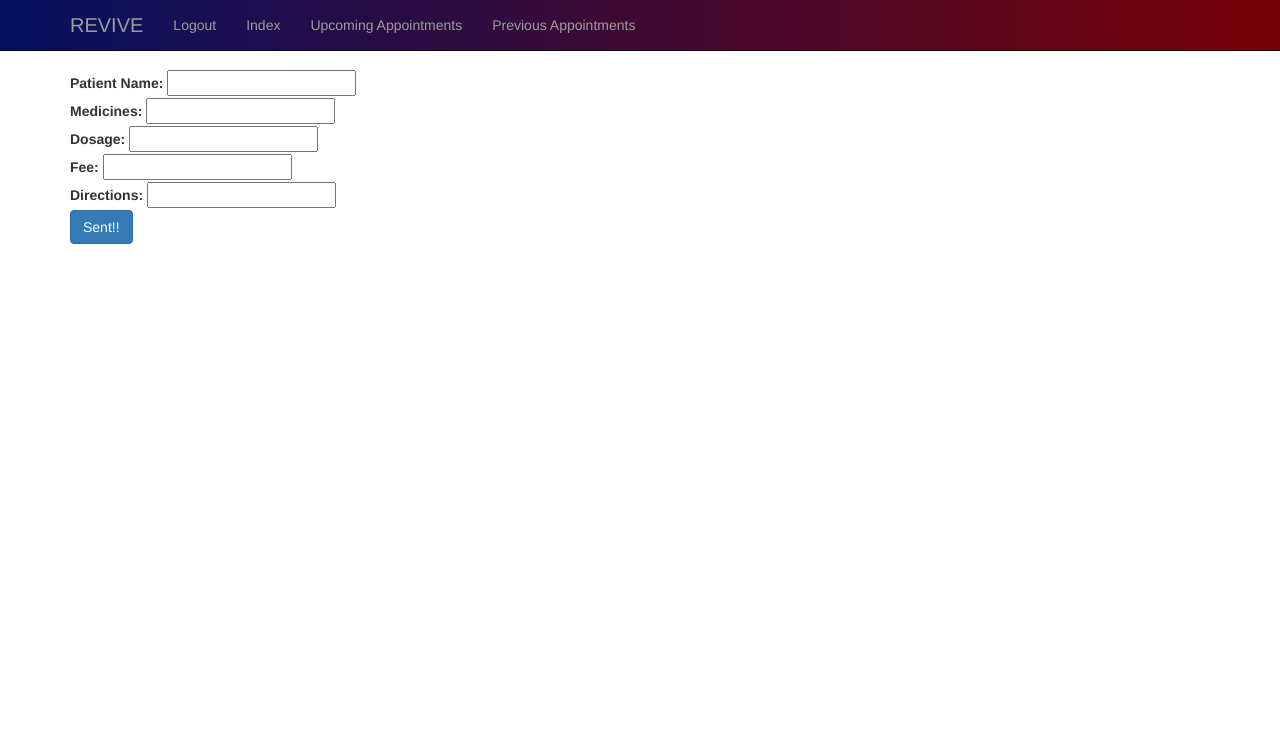
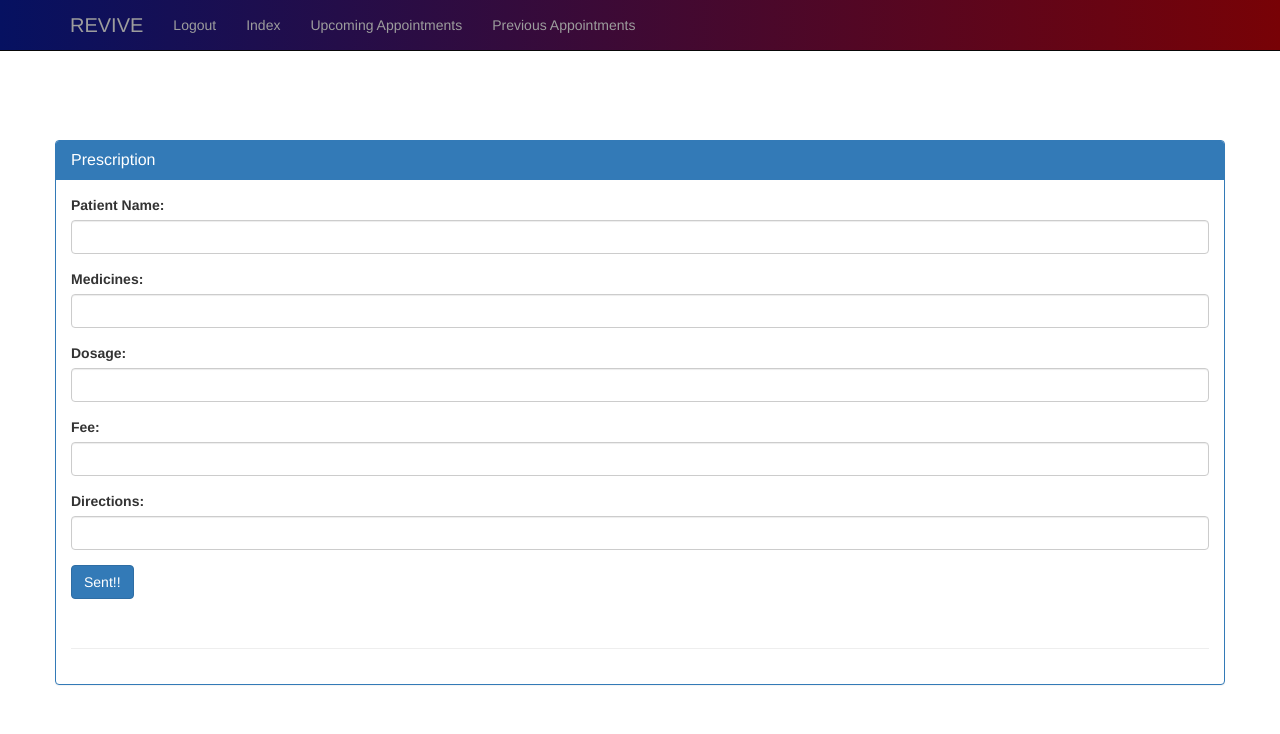
Before and after one commit to Annamaliakal/HackAgainstCovid, a Flask app: page /prescription in a window 1280 px wide. Shown: the top 734 px of the page. Run offline with Flask 2, Linux system fonts and the light colour scheme; some libraries are stand-ins or nearby versions.

Commit message:
added panel

```diff
--- a/templates/prescription.html
+++ b/templates/prescription.html
@@ -1,41 +1,65 @@
 
 {% extends 'dbase.html' %}
+{% block head %}
+    <style>
+        .panel{
+            margin-left: 20px;
+            margin-right: 20px;
+        }
+    </style>
+{% endblock %}
 {% block body %}
 
     <div class="container">
-        <form action="" method="post">
-            <div>
-                <label for="pname">Patient Name: </label>
-            <input type="text" id="pname" name="pname">
+        <div class="row" id='info'>
+
+
+            <div class="panel panel-primary">
+
+                <div class="panel-heading">
+                  <h3 class="panel-title">Prescription</h3>
                 </div>
 
+                <div class="panel-body">
 
-            <div>
+                  <form method="POST" action="">
+                        <div class="form-group">
+                            <label for="pname">Patient Name: </label>
+                            <input type="text" class="form-control" id="pname" name="pname"placeholder="" required>
+                        </div>
+                        <div class="form-group">
                             <label for="med">Medicines: </label>
-                <input type="text" id="med" name="med">
+                            <input type="text" class="form-control" id="med" name="med"placeholder="" required>
                         </div>
 
-            <div>
+                        <div class="form-group">
                             <label for="dos">Dosage: </label>
-                <input type="text" id="dos" name="dos">
+                            <input type="text" class="form-control" id="dos" name="dos" placeholder="" required>
+                        </div>
+                        <div class="form-group">
+                            <label for="fee">Fee: </label>
+                            <input type="text" class="form-control" id="fee" name="fee"placeholder required>
+                        </div>
+                        <div class="form-group">
+                            <label for="dir">Directions: </label>
+                            <input type="text" class="form-control" id="dir" name="dir"placeholder required>
                         </div>
 
+                        <button type="submit" class="btn btn-primary">Sent!!</button>
+                    </form>
 
-            <div>
-                <label for="fee">Fee: </label>
-                <input type="text" id="fee" name="fee">
+
+                  <div class="page-header"></div>
+
+
                 </div>
 
-            <div>
-                <label for="dir">Directions: </label>
-                <input type="text" id="dir" name="dir">
             </div>
 
 
 
-            <button type="submit" class="btn btn-primary">Sent!!</button>
-
-        </form>
+        </div>
     </div>
 
+
 {% endblock %}
```
Lines whose indentation alone changed are shown as unchanged.
